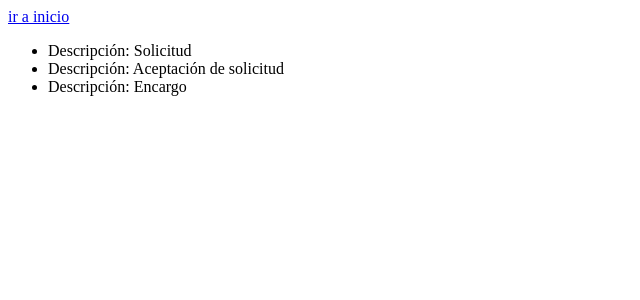
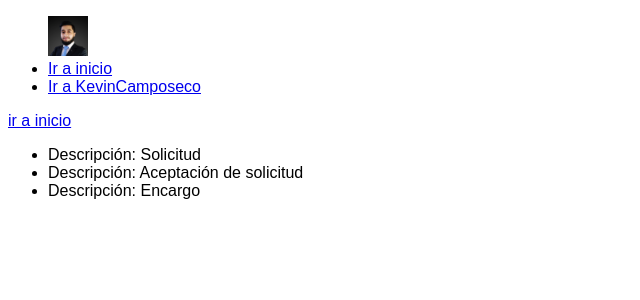
Before and after one commit to CamposecoKevin/Python, a Flask app: page /hello in a window 1280 px wide. Shown: the top 300 px of the page, without its empty margins (0-640 px from the left). Run offline with Flask 3, Linux system fonts and the light colour scheme.

Commit message:
update in static css and image upload

```diff
--- /dev/null
+++ b/pythonenv/static/css/main.css
@@ -0,0 +1,7 @@
+html *{
+    font-family: sans-serif;
+}
+
+img{
+    max-width: 40px;
+}
--- a/pythonenv/templates/base.html
+++ b/pythonenv/templates/base.html
@@ -1,13 +1,14 @@
 <!DOCTYPE html>
 <html>
-<head>
-    <meta charset="UTF-8">
-    <title>
-        {% block title %} Kevin Camposeco| {% endblock %}
-    </title>
-</head>
-<body>
-    {% block content %}
-    {% endblock %}
-</body>
+  <head>
+    <meta charset="UTF-8" />
+    <title>{% block title %} Kevin Camposeco| {% endblock %}</title>
+    <link rel="stylesheet" href="{{url_for('static', filename='css/main.css')}}">
+  </head>
+  <body>
+    <header>
+        {% include 'navbar.html' %}
+    </header>
+    {% block content %} {% endblock %}
+  </body>
 </html>
--- /dev/null
+++ b/pythonenv/templates/navbar.html
@@ -0,0 +1,9 @@
+<nav>
+  <ul>
+    <img src="{{ url_for('static', filename= 'images/KevinProfil.png')}}" alt="Foto Kevin">
+    <li><a href="{{url_for('index')}}"> Ir a inicio</a></li>
+    <li>
+      <a href="https://kevincamposeco.com" target="_blank" >Ir a KevinCamposeco</a>
+    </li>
+  </ul>
+</nav>
```
Also changed, not shown: pythonenv/static/images/KevinProfil.png (added).
